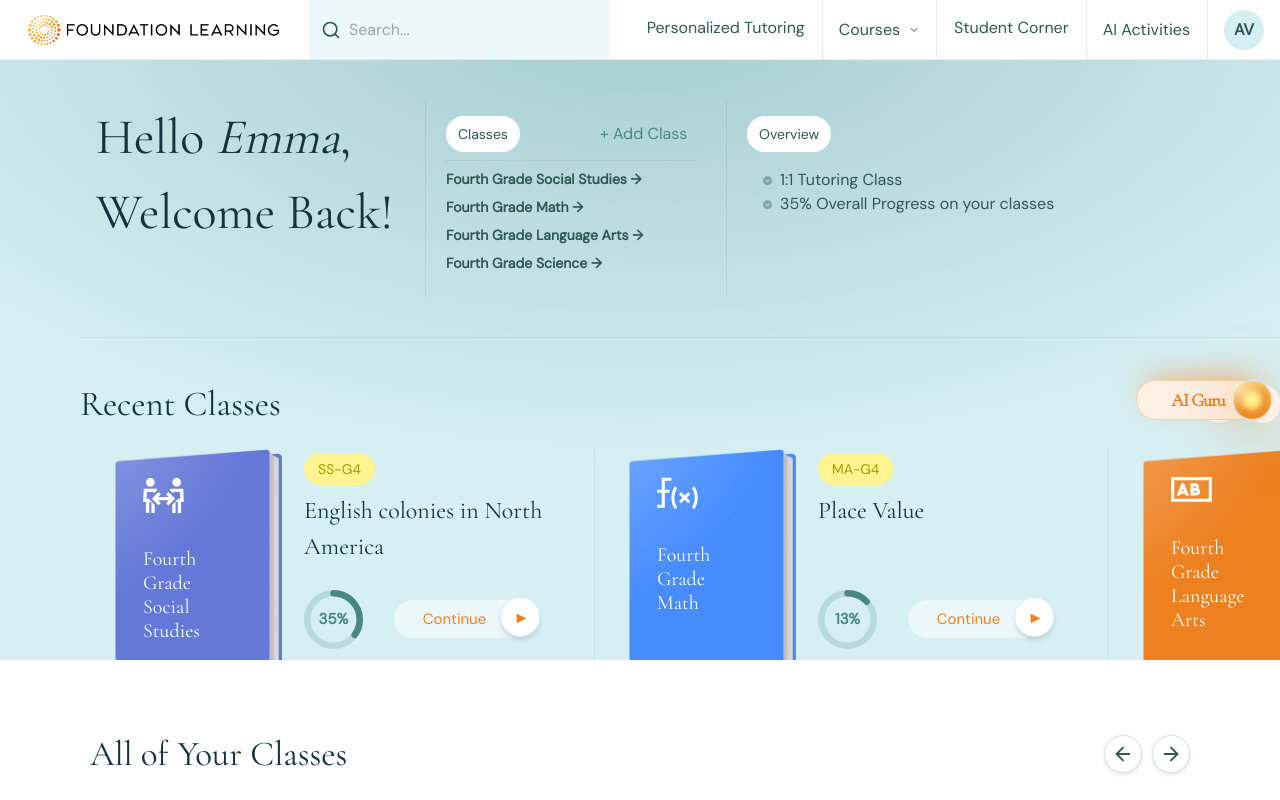
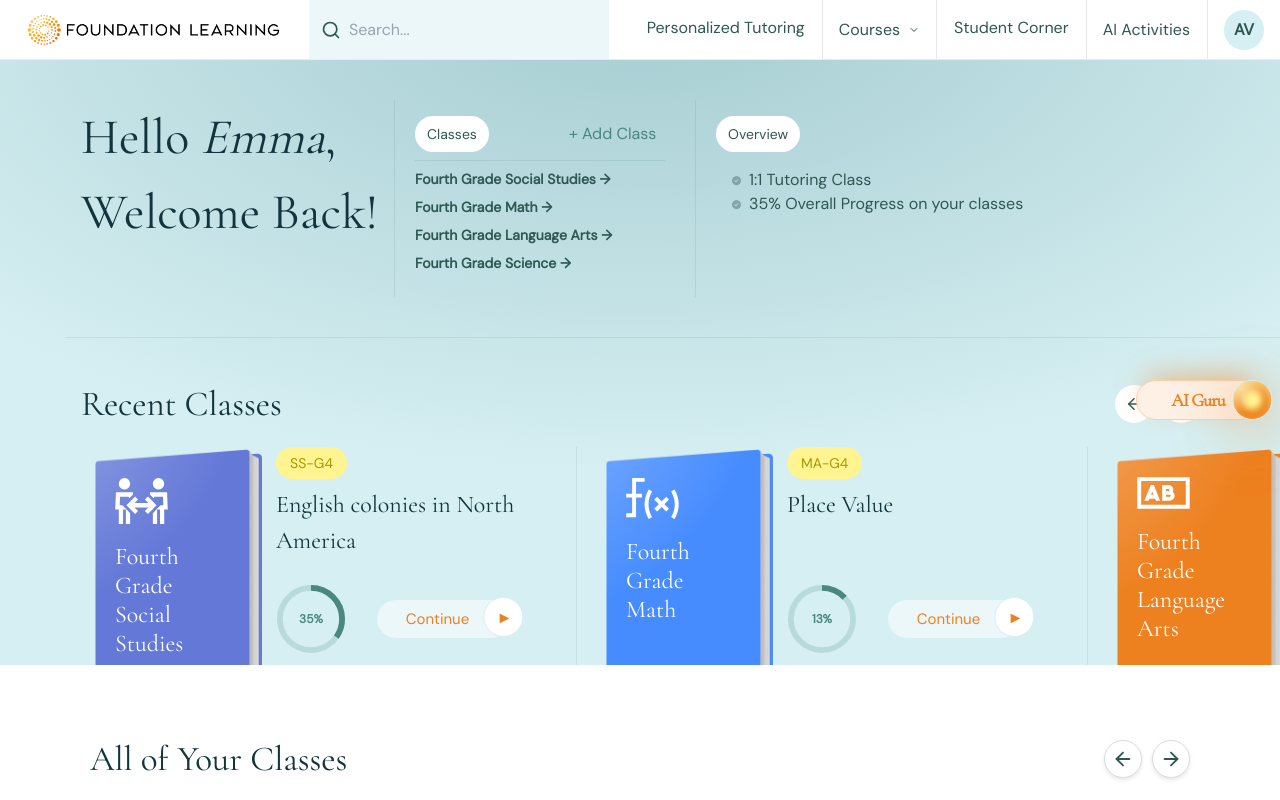
Before and after one commit to pulakkar333/Foundation_learning, a Next.js app: page / in a window 1280 px wide. Shown: the top 800 px of the page. Built offline with nearby package versions, Linux system fonts and the light colour scheme.

Commit message:
feedbacks

```diff
--- a/src/components/heroSection.tsx
+++ b/src/components/heroSection.tsx
@@ -44,15 +44,15 @@ const classes = [
 export default function HeroSection() {
   return (
     <div
-      className="w-full flex flex-col xl:pl-[80px] md:pl-[40px] lg:pl-[80px]"
+      className="w-full flex flex-col pl-[65px]"
       style={{
         background:
           "radial-gradient(71.27% 71.27% at 50% 0%, rgba(115, 169, 175, 0.50) 0%, rgba(172, 235, 243, 0.00) 100%), #D6EFF2",
       }}
     >
-      <div className="xl:mt-[100px] md:mt-[150px] ssm:mt-[150px]">
-        <div className="flex flex-col md:flex-row xl:justify-between border-l  border-[#2F58521A] lg:border-hidden md:border-hidden sm:border-[#2F58521A] sm:pl-0 sm:pb-0">
-          <h1 className="xl:text-[50px] md:text-[50px] ssm:text-[40px] text-[#12353D] font-cormorant xl:font-[500] md:font-[500] ssm:font-[500] leading-normal ssm:px-[16px] whitespace-nowrap xl:mr-[16px]">
+      <div className="ssm:mt-[150px] md:mt-[150px] xl:mt-[100px]">
+        <div className="flex flex-col md:flex-row xl:justify-between border-l border-[#2F58521A] sm:border-[#2F58521A] md:border-none lg:border-none">
+          <h1 className="xl:text-[50px] md:text-[50px] ssm:text-[40px] text-[#12353D] font-cormorant xl:font-[500] md:font-[500] ssm:font-[500] leading-normal ssm:px-[16px] whitespace-nowrap">
             Hello <em className="italic xl:font-[400]">Emma</em>,<br /> Welcome
             Back!
           </h1>
--- a/src/components/navigiation.tsx
+++ b/src/components/navigiation.tsx
@@ -21,7 +21,7 @@ export default function Layout() {
 function Navigation({ second = false }: { second?: boolean }) {
   return (
     <header
-      className={`fixed w-full z-50 bg-white flex items-center justify-between h-[60px] font-dm xl:pl-[0px] xl:pr-[0px] transition-all duration-300 border-b-[1px] border-[#2F58521A] ${
+      className={`fixed w-full z-50 bg-white flex items-center justify-between h-[60px] font-dm xl:pl-[0px] xl:pr-[0px] transition-all duration-300 border-b-[1px] border-[#2F58521A] xl:shadow-[] ${
         second ? "top-[60px]" : "top-0"
       }`}
     >
--- a/src/components/slider.tsx
+++ b/src/components/slider.tsx
@@ -27,8 +27,8 @@ export default function Slider({ title, data, className }: SliderProps) {
     setCurrentIndex((prev) => (prev === 0 ? data.length - 1 : prev - 1));
 
   return (
-    <div className="mt-[45px] w-full pb-0">
-      <div className="flex justify-between items-center md:px-0">
+    <div className="mt-[45px] w-full">
+      <div className="flex justify-between items-center ml-4">
         <h2
           className={`text-lg font-semibold ${className}`}
           style={{
@@ -43,9 +43,9 @@ export default function Slider({ title, data, className }: SliderProps) {
           {title}
         </h2>
 
-        <div style={{ paddingRight: "" }} className="flex gap-[8px]">
+        <div style={{ paddingRight: "" }} className="flex gap-[8.837px] pr-[80px]">
           <button
-            className="w-[38px] h-[38px] p-2 bg-white rounded-full"
+            className="w-[38px] h-[38px] p-[10px] bg-[#FFF] rounded-full"
             onClick={prevSlide}
           >
             <ArrowLeft
@@ -61,7 +61,7 @@ export default function Slider({ title, data, className }: SliderProps) {
             />
           </button>
           <button
-            className="w-auto h-[38px] p-2 bg-white rounded-full"
+            className="w-auto h-[38px] p-[10px] bg-white rounded-full"
             onClick={nextSlide}
           >
             <ArrowRight
@@ -87,7 +87,7 @@ export default function Slider({ title, data, className }: SliderProps) {
           {data.map((classItem, index) => (
             <div
               key={index}
-              className="w-full sm:w-1/1 md:w-1/1 lg:w-1/2 md:pl-[15px] relative"
+              className="w-full sm:w-1/1 md:w-1/1 lg:w-1/2 md:pl-[px] relative"
             >
               {index !== 0 && (
                 <div
@@ -101,7 +101,7 @@ export default function Slider({ title, data, className }: SliderProps) {
                 ></div>
               )}
 
-              <div className="flex flex-col items-center pb-0 mb-[-5px] ssm:flex-row xl:px-[40px] md:px-[25px] space-x-2">
+              <div className="flex flex-col items-center ssm:flex-row px-[50px]">
                 <div className="relative">
                   {classItem.images.map((imgSrc, idx) => (
                     <Image
@@ -122,25 +122,25 @@ export default function Slider({ title, data, className }: SliderProps) {
                       }}
                     />
                   ))}
-                  <div className="absolute inset-0 flex flex-col xl:mt-[30px] md:mt-[20px] ssm:mt-[20px] gap-2 ssm:gap-6 ssm:ml-2">
+                  <div className="absolute inset-0 flex flex-col xl:mt-[30px] md:mt-[20px] ssm:mt-[20px]">
                     <Image
                       src={classItem.svgIcon}
                       alt="Custom SVG"
-                      width={41}
-                      height={32}
-                      className="text-white"
+                      width={53}
+                      height={42}
+                      className="text-white mb-2"
                     />
                     <h3
                       style={{
                         color: "#FFF",
                         fontFamily: '"Cormorant Garamond", serif',
-                        fontSize: "20px",
+                        fontSize: "24px",
                         fontStyle: "normal",
                         fontWeight: 500,
                         lineHeight: "normal",
                         marginTop: "10px",
                         textAlign: "left",
-                        marginRight: "100px",
+                        marginRight: "50px",
                       }}
                     >
                       {classItem.title}
@@ -176,7 +176,7 @@ export default function Slider({ title, data, className }: SliderProps) {
                   </div>
 
                   <div className="flex items-center xl:space-x-[30px] md:space-x-[0px] ssm:space-x-[px] ssm:mt-[20px] xl:mt-0 md:mt-0 mb-[10px]">
-                    <div className="relative xl:w-[59px] xl:h-[59px] md:w-[59px] md:h-[59px] ssm:w-[35px] ssm:h-[35px]">
+                    <div className="relative xl:w-[70px] xl:h-[70px] md:w-[70px] md:h-[70px] ssm:w-[70px] ssm:h-[70px]">
                       <svg className="w-full h-full" viewBox="0 0 36 36">
                         <circle
                           cx="18"
@@ -184,7 +184,7 @@ export default function Slider({ title, data, className }: SliderProps) {
                           r="16"
                           fill="none"
                           stroke="#49887F33"
-                          strokeWidth="4"
+                          strokeWidth="3"
                         />
                         <circle
                           cx="18"
@@ -192,14 +192,13 @@ export default function Slider({ title, data, className }: SliderProps) {
                           r="16"
                           fill="none"
                           stroke="#49887F"
-                          strokeWidth="4"
+                          strokeWidth="3"
                           strokeDasharray="100"
                           strokeDashoffset={100 - classItem.progress}
-                          strokeLinecap="round"
                           transform="rotate(-90 18 18)"
                         />
                       </svg>
-                      <span className="absolute inset-0 flex items-center justify-center font-semibold text-[#49887F] ssm:text-[12px] xl:text-[15px] md:text-[15px]">
+                      <span className="absolute inset-0 flex items-center justify-center font-semibold text-[#49887F] ssm:text-[12px] text-[15px]">
                         {classItem.progress}%
                       </span>
                     </div>
@@ -207,7 +206,7 @@ export default function Slider({ title, data, className }: SliderProps) {
                     <div className="relative">
                       <button className="relative flex items-center justify-center xl:w-[135px] xl:h-[40px] md:w-[135px] md:h-[40px] ssm:w-[90px] ssm:h-[35px] flex-shrink-0 rounded-[100px] border border-[#D6EFF2] bg-[#EBF7F9] font-medium">
                         <span className="text-[#ED801F] ssm:text-[12px] md:text-[15px] xl:text-[15px]  ssm:mr-3">Continue</span>
-                        <span className="absolute right-0 translate-x-1/3 bg-white rounded-full flex items-center justify-center shadow-md border border-[#D6EFF2] xl:w-[40px] xl:h-[40px] xl:mb-[4px] ssm:mb-[4px] md:mb-[4px] ssm:w-[35px] ssm:h-[35px]">
+                        <span className="absolute right-0 translate-x-1/3 bg-white rounded-full flex items-center justify-center border border-[#D6EFF2] xl:w-[40px] xl:h-[40px] xl:mb-[4px] ssm:mb-[4px] md:mb-[4px] ssm:w-[35px] ssm:h-[35px]">
                           <span className="text-[#ED801F] text-[18px] font-extrabold inline-block">
                             ▶
                           </span>
```
